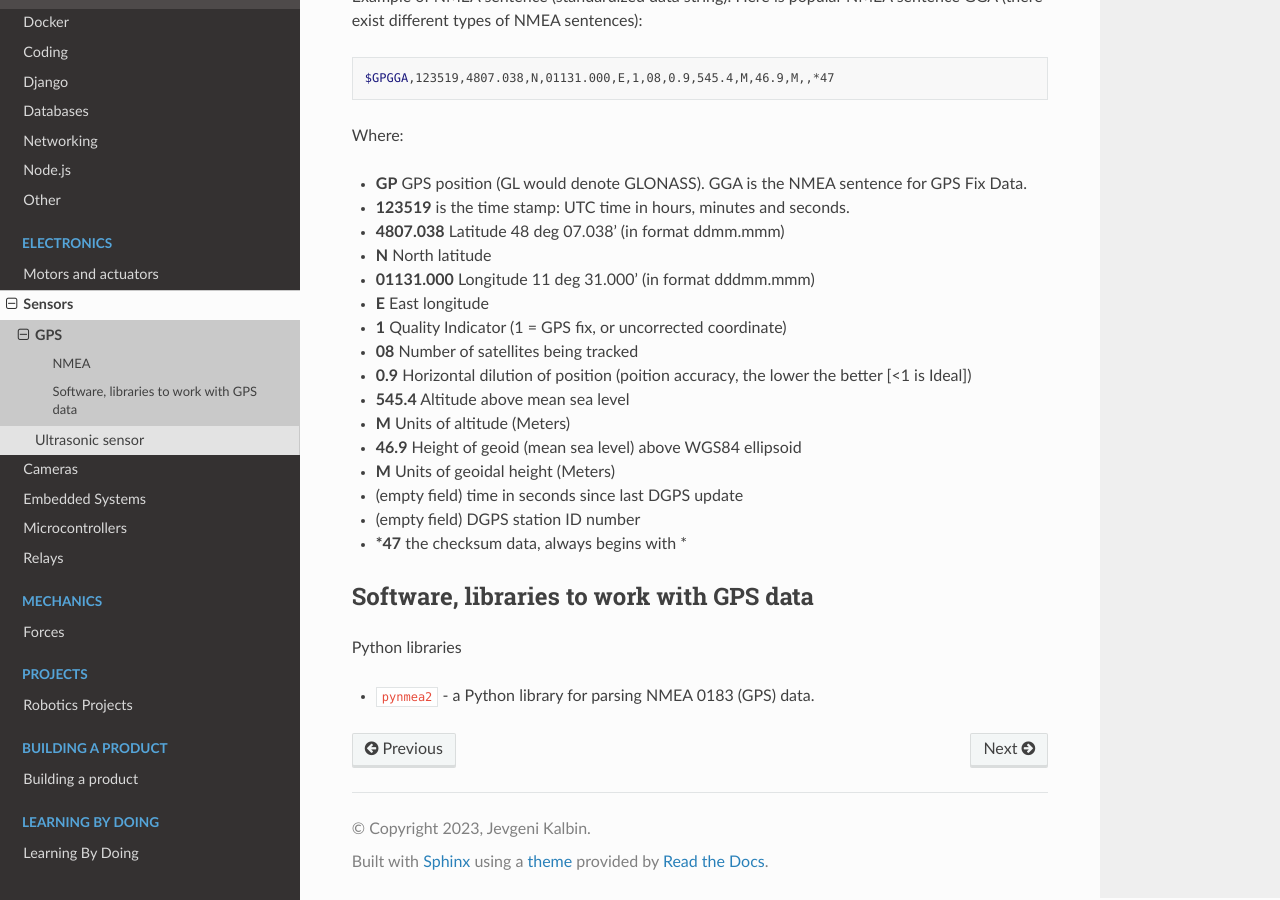
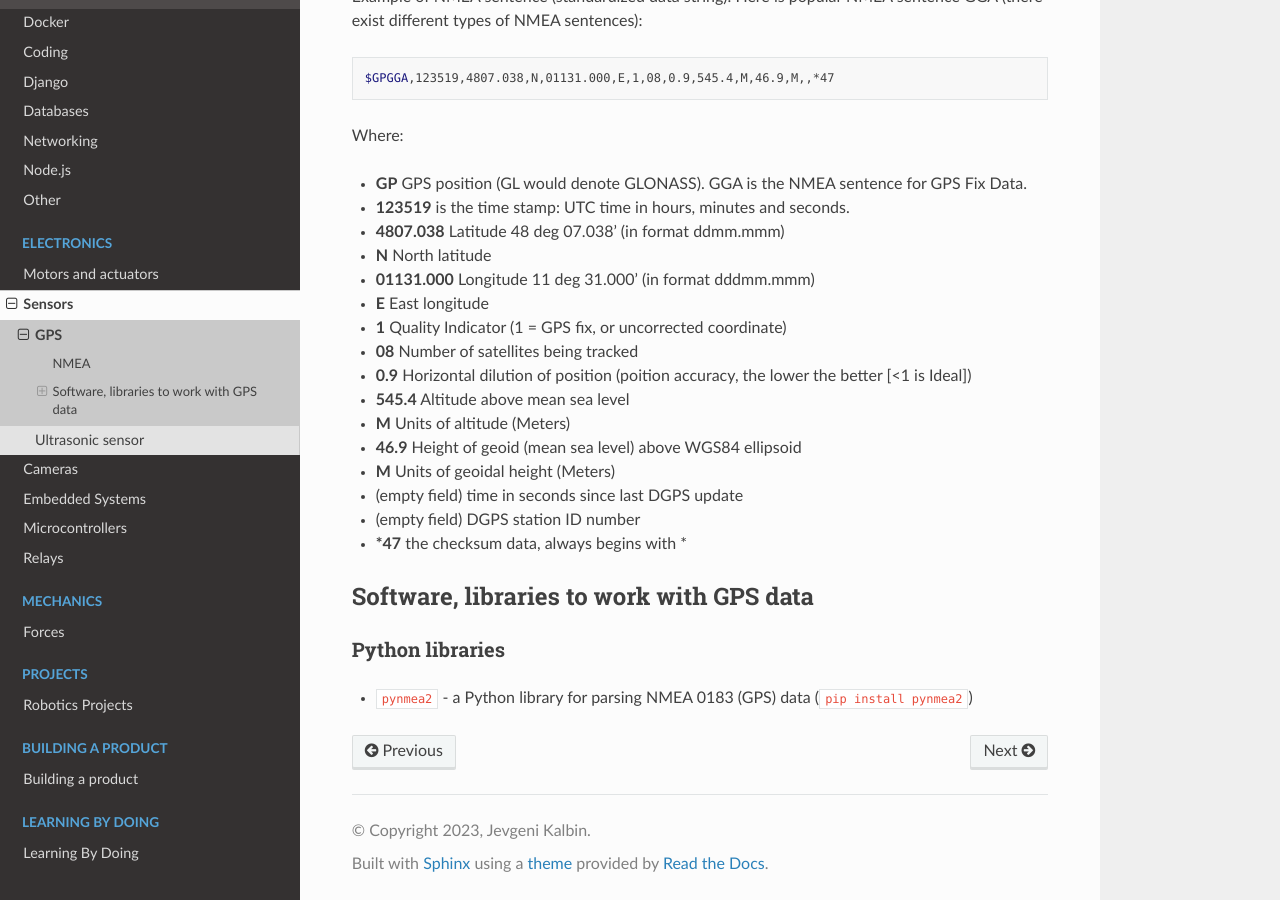
Before and after one commit to jevgenik/manuals, a Sphinx documentation site: the page built from source/files/electronics/sensors/gps.rst, in a window 1280 px wide and 900 px high, scrolled down 1441 px. Built offline with Sphinx 7.4.7 and the Read the Docs theme 2.0.0, drawn with Linux system fonts in a browser that asks for light colours.

Commit message:
gps.rst Python libraries

```diff
--- a/source/files/electronics/sensors/gps.rst
+++ b/source/files/electronics/sensors/gps.rst
@@ -71,5 +71,6 @@ Software, libraries to work with GPS data
 =========================================
 
 Python libraries
+----------------
 
-* ``pynmea2`` - a Python library for parsing NMEA 0183 (GPS) data.
+* ``pynmea2`` - a Python library for parsing NMEA 0183 (GPS) data (``pip install pynmea2``)
```
